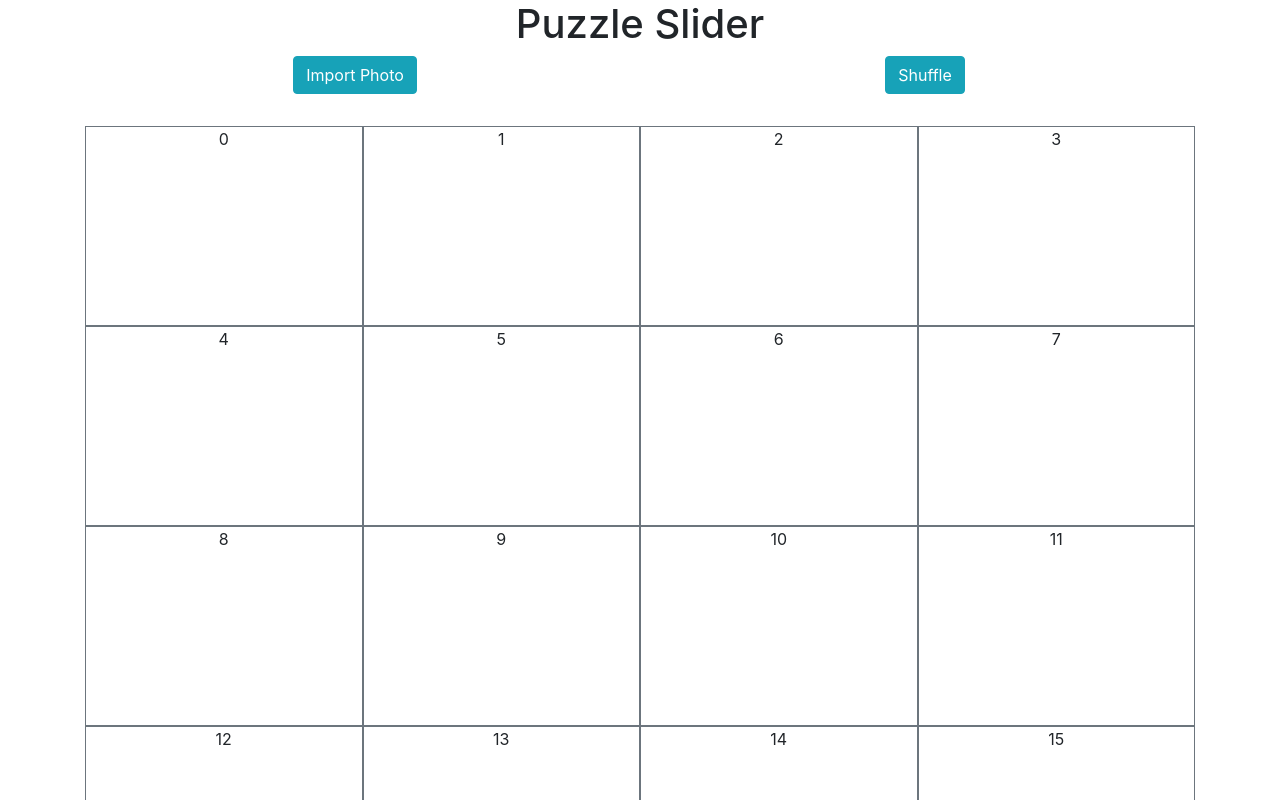
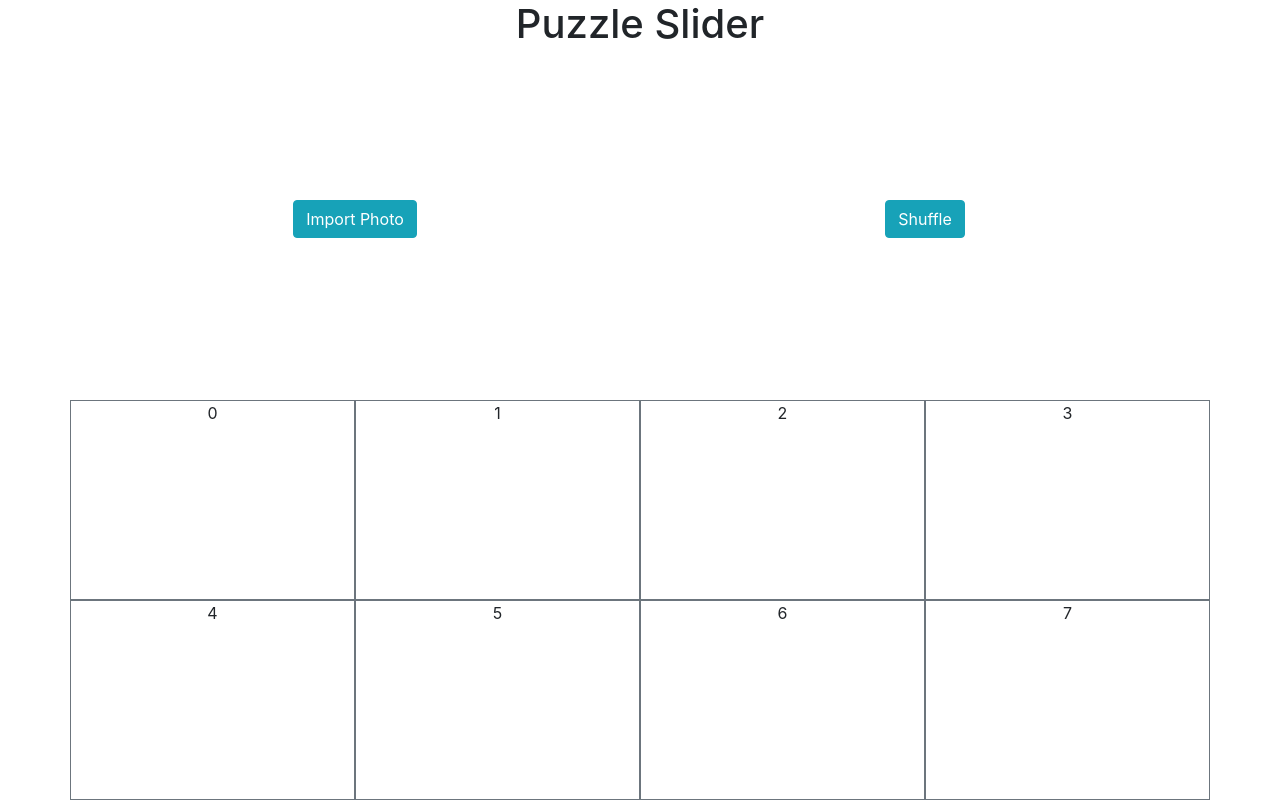
Before and after one commit to kcaneer/puzzle-slider, a React (Create React App) app: page / in a window 1280 px wide. Shown: the top 800 px of the page. Built offline with nearby package versions, Linux system fonts and the light colour scheme.

Commit message:
logic added

```diff
--- a/src/components/Board.js
+++ b/src/components/Board.js
@@ -1,39 +1,67 @@
-import React from "react";
+import React, { useState } from "react";
 
-class Board extends React.Component {
-  constructor() {
-    super();
+function Board() {
+  let tiles = [{ id: 0, col: 0, row: 0, type: true }];
+  let col = 0;
+  let row = 0;
+  for (let i = 1; i < 16; i++) {
+    col++;
+
+    if (i % 4 === 0) {
+      col = 0;
+      row++;
+    }
+    tiles.push({ id: i, col: col, row: row });
   }
-  render() {
-    return (
-      <div>
-        <div className="row mx-auto mt-3" id="boardrow">
-          <div className="col col-3 border border-secondary">0 </div>
-          <div className="col col-3 border border-secondary">1 </div>
-          <div className="col col-3 border border-secondary">2</div>
-          <div className="col col-3 border border-secondary">3</div>
-        </div>
-        <div className="row mx-auto" id="boardrow">
-          <div className="col col-3 border border-secondary">4</div>
-          <div className="col col-3 border border-secondary">5</div>
-          <div className="col col-3 border border-secondary">6</div>
-          <div className="col col-3 border border-secondary">7</div>
-        </div>
-        <div className="row mx-auto" id="boardrow">
-          <div className="col col-3 border border-secondary">8</div>
-          <div className="col col-3 border border-secondary">9</div>
-          <div className="col col-3 border border-secondary">10</div>
-          <div className="col col-3 border border-secondary">11</div>
-        </div>
-        <div className="row mx-auto" id="boardrow">
-          <div className="col col-3 border border-secondary">12</div>
-          <div className="col col-3 border border-secondary">13</div>
-          <div className="col col-3 border border-secondary">14</div>
-          <div className="col col-3 border border-secondary">15</div>
-        </div>
-      </div>
-    );
+  console.log(tiles);
+  // const[tile,setTile] = useState()
+
+  function moveTile(obj) {
+    if (
+      obj.col === tiles[0].col &&
+      (obj.row === tiles[0].row + 1 || obj.row === tiles[0].row - 1)
+    ) {
+      alert("this tile is in the same col");
+    } else if (
+      obj.row === tiles[0].row &&
+      (obj.col === tiles[0].col + 1 || obj.col === tiles[0].col - 1)
+    ) {
+      alert("this tile is in the same row!");
+    }
+    else{
+      alert("this tile cannot be moved")
+    }
   }
+  //       if (clicked === true)
+  // find coordinates of clicked object and coordinates of blank object
+  //  else alert (this tile cannot be moved!)
+  //
+
+  return (
+    <div className="row">
+      {tiles.map((obj, index) => {
+        return (
+          <div
+            className="col col-3 border border-secondary"
+            onClick={() => moveTile(obj)}
+          >
+            {obj.id}
+          </div>
+        );
+      })}
+    </div>
+  );
 }
 
 export default Board;
+
+//   didClick() {
+
+// //   this.setState({
+//     id: index,
+//     type: regular,
+//     location: currentIndex,
+//     clicked = true,
+// })
+//
+//   }
--- a/src/components/Buttons.js
+++ b/src/components/Buttons.js
@@ -6,7 +6,7 @@ class Buttons extends React.Component {
   }
   render() {
     return (
-      <div className="row pb-3">
+      <div className="row">
         <div className="col col-6 mx-auto">
           <button className="btn btn-info" type="button" id="import">
             Import Photo
--- a/src/index.css
+++ b/src/index.css
@@ -12,6 +12,6 @@ code {
     monospace;
 }
 
-#boardrow {
+.col {
   height: 200px;
 }
```
Also changed, not shown: src/App.js (+3 -10 lines), 1 other file (tests, documents, lock files or other folders).
